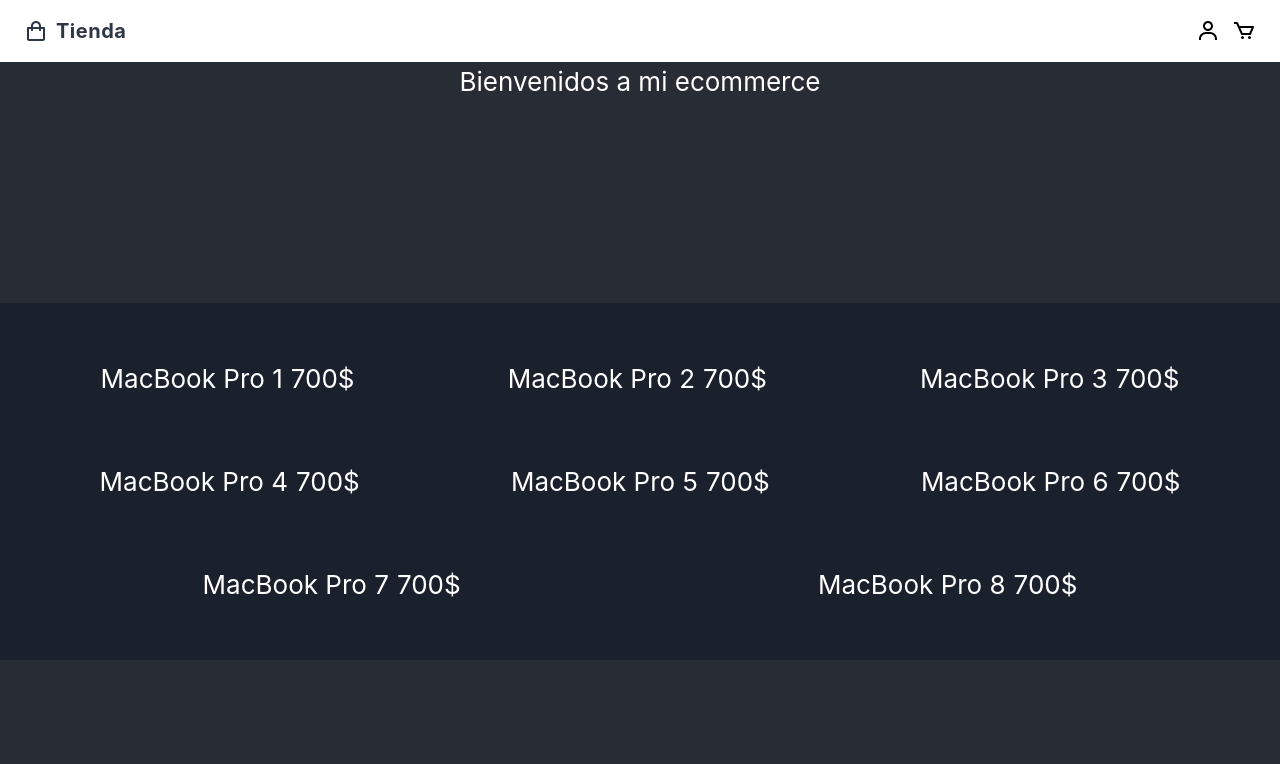
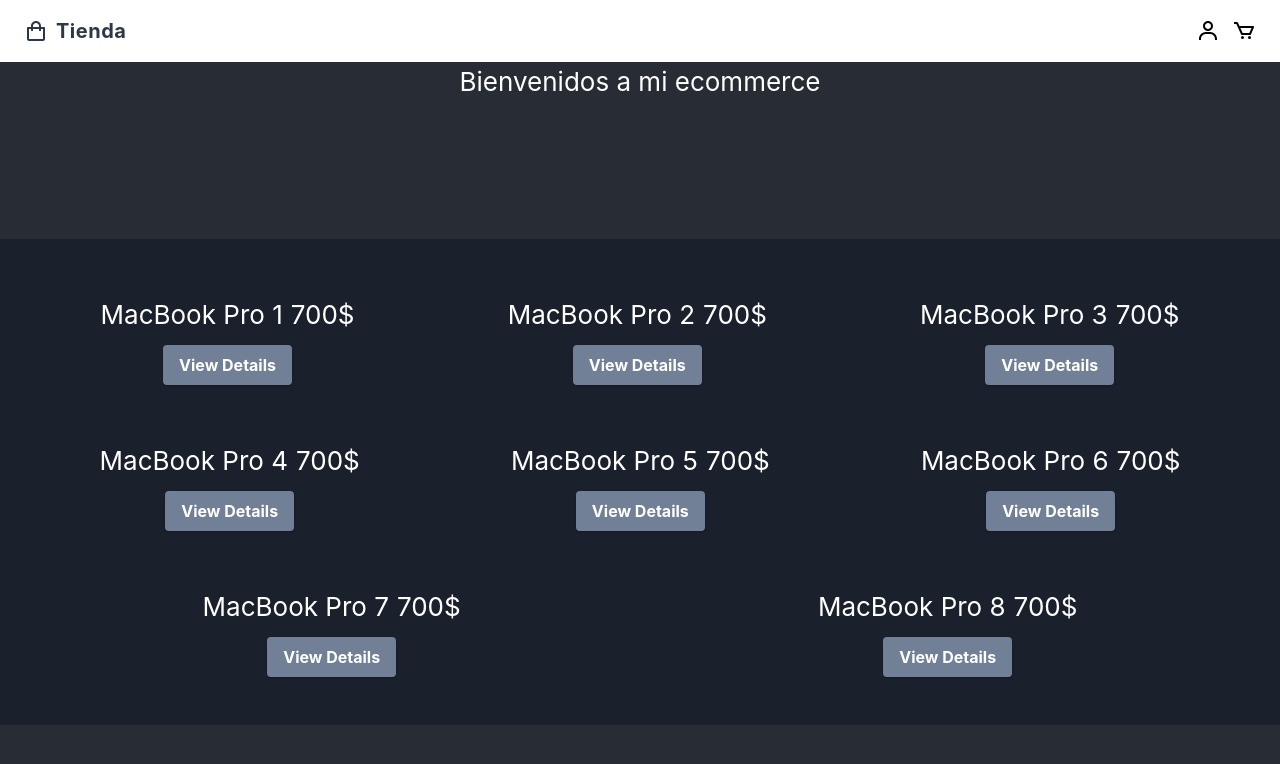
Before and after one commit to EduLeon12/react-shopish, a React (Create React App) app: page / in a window 1280 px wide. Shown: the top 764 px of the page. Built offline with nearby package versions, Linux system fonts and the light colour scheme.

Commit message:
Added Routing Home-ItemDetail-Cart

```diff
--- a/src/App.js
+++ b/src/App.js
@@ -4,17 +4,25 @@
 import NavBar from "./components/NavBar";
 import Cart from "./components/Cart";
 import { BrowserRouter, Switch, Route } from "react-router-dom";
+import ItemList from "./components/ItemList";
+import ItemDetailContainer from "./components/ItemDetailContainer";
 
 function App() {
   return (
     <BrowserRouter>
+      <NavBar />
       <div className="App">
-        <NavBar />
         <Switch>
           <Route exact path="/">
             <Home greeting="Bienvenidos a mi ecommerce" />
           </Route>
-          <Route path="/Cart">
+          <Route path="/items/:id">
+            <ItemDetailContainer />
+          </Route>
+          <Route path="/items">
+            <ItemList />
+          </Route>
+          <Route path="/cart">
             <Cart />
           </Route>
         </Switch>
--- a/src/components/Cart.js
+++ b/src/components/Cart.js
@@ -1,7 +1,5 @@
 import React from "react";
 
-function Cart() {
-  return Cart;
+export default function Cart() {
+  return <h1>Carrito</h1>;
 }
-
-export default Cart;
--- a/src/components/CartIcon.js
+++ b/src/components/CartIcon.js
@@ -3,7 +3,7 @@
 
 function CartIcon() {
   return (
-    <Link to={`/Cart`}>
+    <Link to={"/Cart"}>
       <svg
         className="fill-current hover:text-black"
         xmlns="http://www.w3.org/2000/svg"
--- a/src/components/Item.js
+++ b/src/components/Item.js
@@ -1,14 +1,19 @@
 import React from "react";
+import { Link } from "react-router-dom";
 
 export default function Item({ item }) {
-  const { name, description, price } = item;
+  const { name, price, id } = item;
   return (
     <div className=" bg-gray-900  p-6 flex flex-col my-auto mx-1">
       <div className="flex justify-between items-center py-2  ">
         <h1 className="mx-1">{name}</h1>
-
         <span className="mx-1">{price}</span>
       </div>
+      <Link to={`/items/${id}`}>
+        <button className="shadow bg-gray-600 text-base w-auto ml-auto mr-auto items-center text-center hover:bg-gray-800 focus:shadow-outline focus:outline-none text-white font-bold py-2 px-4 rounded">
+          View Details
+        </button>
+      </Link>
     </div>
   );
 }
--- a/src/components/ItemCount.js
+++ b/src/components/ItemCount.js
@@ -1,5 +1,4 @@
 import React from "react";
-import ItemList from "./ItemList";
 
 function ItemCount({ initial, min, max, onAdd }) {
   const [count, setCount] = React.useState(initial);
@@ -31,7 +30,7 @@
         className=" shadow bg-gray-600 text-base w-auto ml-auto mr-auto items-center text-center hover:bg-gray-800 focus:shadow-outline focus:outline-none text-white font-bold py-2 px-4 rounded "
         onClick={() => onAdd(count)}
       >
-        COMPRAR
+        Add to Cart
       </button>
     </div>
   );
--- a/src/components/ItemDetail.js
+++ b/src/components/ItemDetail.js
@@ -2,9 +2,10 @@
 import ItemCount from "./ItemCount";
 
 export default function ItemDetail({ item }) {
-  const { name, description, price, stock } = item;
+  const { name, description, src, price, stock } = item;
   return (
     <div className=" bg-gray-900  p-6 flex flex-col my-auto mx-1">
+      <img src={src} className=" w-full " />
       <div className="flex justify-between items-center py-2  ">
         <h1 className="mx-1">{name}</h1>
         <p className="mx-1">{description}</p>
--- a/src/components/ItemDetailContainer.js
+++ b/src/components/ItemDetailContainer.js
@@ -1,27 +1,29 @@
 import React from "react";
 import ItemDetail from "./ItemDetail";
 import logo from "../logo.svg";
-import image from "../macbook.jpg";
+import { useParams } from "react-router-dom";
+import { products } from "../db";
 
-function getProductById() {
+function getProductById(id) {
   return new Promise((resolve, reject) => {
     setTimeout(() => {
+      const product = products.find((product) => product.id.toString() === id);
       resolve(product);
-    }, 3000);
+    }, 1000);
   });
 }
 
-export default function ItemList() {
+export default function ItemDetailContainer() {
+  const params = useParams();
   const [item, setItem] = React.useState([]);
   const [loading, setLoading] = React.useState(true);
-  import image from "./macbook.jpg";
 
   React.useEffect(() => {
-    getProductById().then((result) => {
+    getProductById(params.id).then((result) => {
       setItem(result);
       setLoading(false);
     });
-  }, []);
+  }, [params.id]);
 
   return loading ? (
     <div>
@@ -32,10 +34,3 @@
     <ItemDetail item={item} />
   );
 }
-const product = {
-  id: 0,
-  src: image,
-  name: "MacBook Pro 1",
-  description: "I7 3.40gz",
-  price: "700$",
-};
--- a/src/components/ItemList.js
+++ b/src/components/ItemList.js
@@ -1,13 +1,13 @@
 import React from "react";
 import Item from "./Item";
 import logo from "../logo.svg";
-import image from "../macbook.jpg";
+import { products } from "../db";
 
 function getProducts() {
   return new Promise((resolve, reject) => {
     setTimeout(() => {
       resolve(products);
-    }, 2000);
+    }, 500);
   });
 }
 
@@ -37,69 +37,3 @@
     </ul>
   );
 }
-const products = [
-  {
-    id: 0,
-    src: image,
-    name: "MacBook Pro 1",
-    description: "I7 3.40gz",
-    price: "700$",
-    stock: 7,
-  },
-  {
-    id: 1,
-    src: "",
-    name: "MacBook Pro 2",
-    description: "I7 3.40gz",
-    price: "700$",
-    stock: 5,
-  },
-  {
-    id: 2,
-    src: "./macbook.jpg",
-    name: "MacBook Pro 3",
-    description: "I7 3.40gz",
-    price: "700$",
-    stock: 5,
-  },
-  {
-    id: 3,
-    src: "",
-    name: "MacBook Pro 4",
-    description: "I7 3.40gz",
-    price: "700$",
-    stock: 8,
-  },
-  {
-    id: 4,
-    src: "",
-    name: "MacBook Pro 5 ",
-    description: "I7 3.40gz",
-    price: "700$",
-    stock: 5,
-  },
-  {
-    id: 5,
-    src: "",
-    name: "MacBook Pro 6",
-    description: "I7 3.40gz",
-    price: "700$",
-    stock: 6,
-  },
-  {
-    id: 6,
-    src: "",
-    name: "MacBook Pro 7",
-    description: "I7 3.40gz",
-    price: "700$",
-    stock: 3,
-  },
-  {
-    id: 7,
-    src: "",
-    name: "MacBook Pro 8",
-    description: "I7 3.40gz",
-    price: "700$",
-    stock: 4,
-  },
-];
--- a/src/components/NavBar.js
+++ b/src/components/NavBar.js
@@ -7,7 +7,7 @@
     <nav id="header" className="w-full z-30 top-0 py-1">
       <div className="w-full container mx-auto flex flex-wrap items-center justify-between mt-0 px-6 py-3">
         <div className="order-1 md:order-2">
-          <Link to={`/`}>
+          <Link to="/">
             <span className="flex items-center tracking-wide no-underline hover:no-underline font-bold text-gray-800 text-xl cursor-pointer ">
               <svg
                 className="fill-current text-gray-800 mr-2 "
--- /dev/null
+++ b/src/db.js
@@ -0,0 +1,68 @@
+import image from "./macbook.jpg";
+
+export const products = [
+  {
+    id: 0,
+    src: image,
+    name: "MacBook Pro 1",
+    description: "I7 3.40gz",
+    price: "700$",
+    stock: 7,
+  },
+  {
+    id: 1,
+    src: image,
+    name: "MacBook Pro 2",
+    description: "I7 3.40gz",
+    price: "700$",
+    stock: 5,
+  },
+  {
+    id: 2,
+    src: image,
+    name: "MacBook Pro 3",
+    description: "I7 3.40gz",
+    price: "700$",
+    stock: 5,
+  },
+  {
+    id: 3,
+    src: image,
+    name: "MacBook Pro 4",
+    description: "I7 3.40gz",
+    price: "700$",
+    stock: 8,
+  },
+  {
+    id: 4,
+    src: image,
+    name: "MacBook Pro 5 ",
+    description: "I7 3.40gz",
+    price: "700$",
+    stock: 5,
+  },
+  {
+    id: 5,
+    src: image,
+    name: "MacBook Pro 6",
+    description: "I7 3.40gz",
+    price: "700$",
+    stock: 6,
+  },
+  {
+    id: 6,
+    src: image,
+    name: "MacBook Pro 7",
+    description: "I7 3.40gz",
+    price: "700$",
+    stock: 3,
+  },
+  {
+    id: 7,
+    src: image,
+    name: "MacBook Pro 8",
+    description: "I7 3.40gz",
+    price: "700$",
+    stock: 4,
+  },
+];
```
